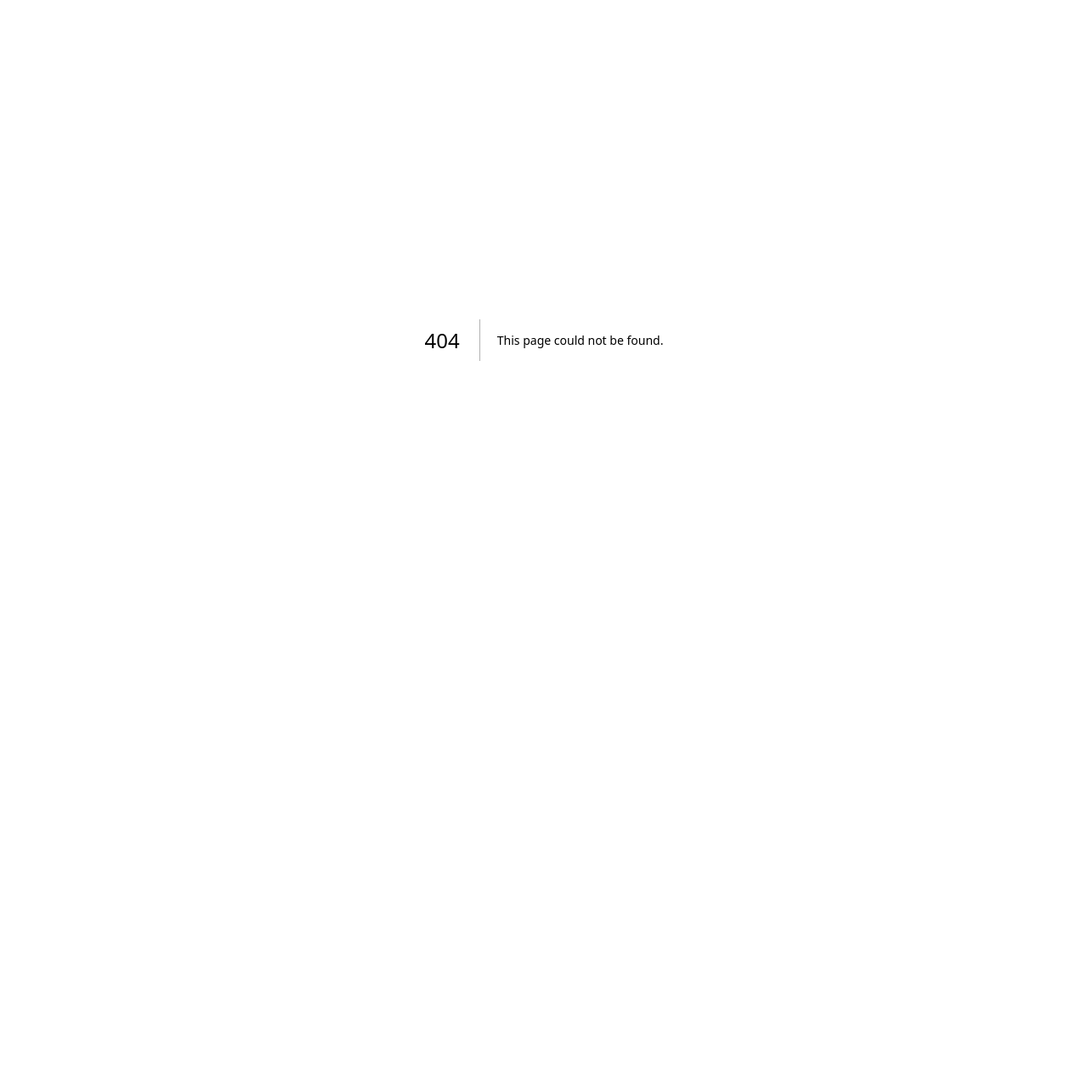
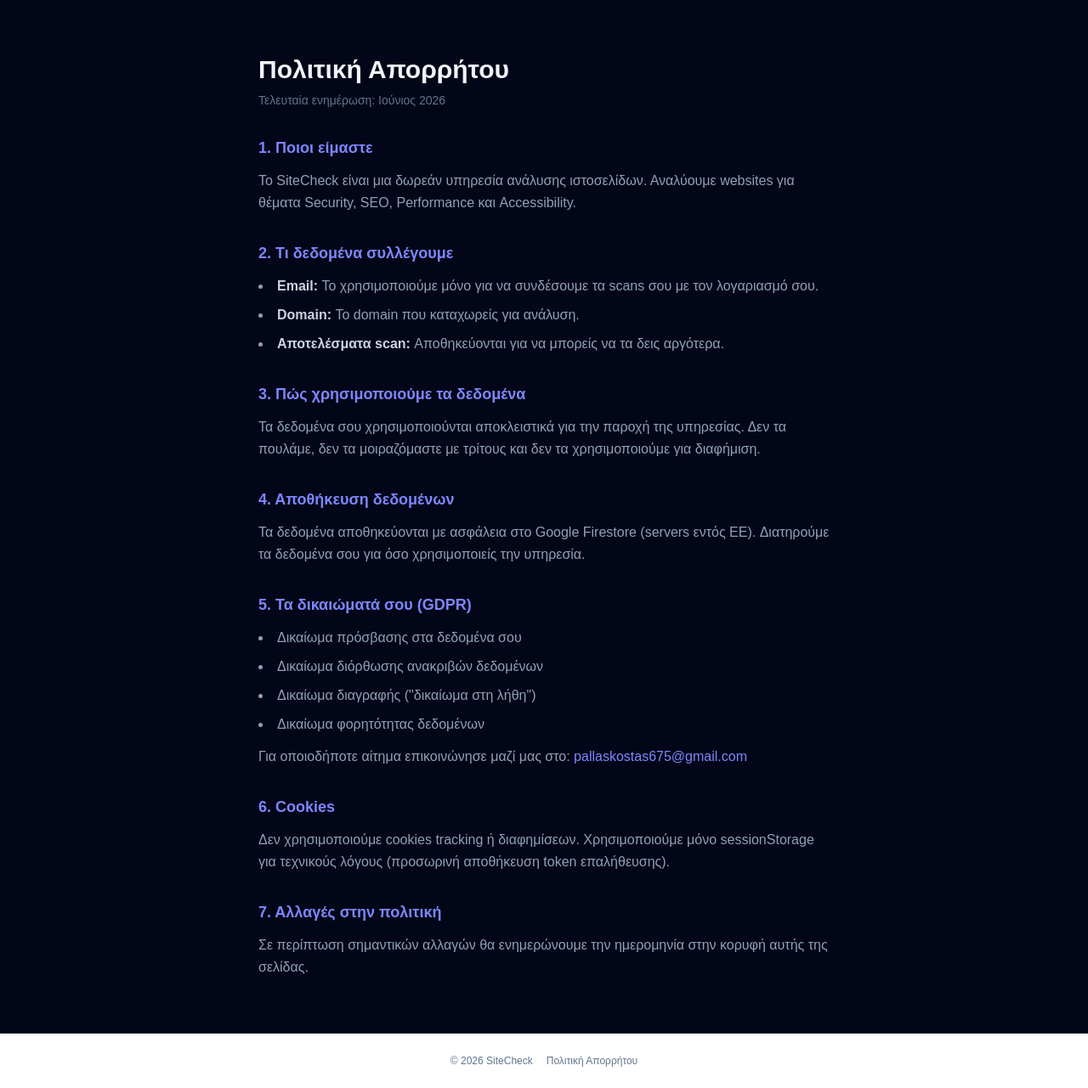
Before and after one commit to Kostaspallas12/sitecheck-gr, a Next.js app: page /privacy in a window 1280 px wide. Before the commit this address had no page. Shown: the whole page at 85% size. Before the commit the page ends 800 px from the top, so only its background shows below. Built offline with nearby package versions, Linux system fonts and the light colour scheme.

Commit message:
Add privacy policy page and footer

```diff
--- a/src/app/layout.tsx
+++ b/src/app/layout.tsx
@@ -27,7 +27,15 @@ export default function RootLayout({
       lang="en"
       className={`${geistSans.variable} ${geistMono.variable} h-full antialiased`}
     >
-      <body className="min-h-full flex flex-col">{children}</body>
+      <body className="min-h-full flex flex-col">
+        <div className="flex-1">{children}</div>
+        <footer className="border-t border-slate-800 py-6 text-center text-xs text-slate-500">
+          <div className="flex items-center justify-center gap-4">
+            <span>© {new Date().getFullYear()} SiteCheck</span>
+            <a href="/privacy" className="hover:text-slate-300 transition">Πολιτική Απορρήτου</a>
+          </div>
+        </footer>
+      </body>
     </html>
   );
 }
--- /dev/null
+++ b/src/app/privacy/page.tsx
@@ -0,0 +1,78 @@
+export default function PrivacyPage() {
+  return (
+    <main className="min-h-screen bg-slate-950 text-slate-100 px-4 py-16">
+      <div className="max-w-2xl mx-auto space-y-8">
+
+        <div>
+          <h1 className="text-3xl font-bold mb-2">Πολιτική Απορρήτου</h1>
+          <p className="text-slate-500 text-sm">Τελευταία ενημέρωση: Ιούνιος 2026</p>
+        </div>
+
+        <section className="space-y-3">
+          <h2 className="text-lg font-semibold text-indigo-400">1. Ποιοι είμαστε</h2>
+          <p className="text-slate-400 leading-relaxed">
+            Το SiteCheck είναι μια δωρεάν υπηρεσία ανάλυσης ιστοσελίδων. Αναλύουμε websites για θέματα
+            Security, SEO, Performance και Accessibility.
+          </p>
+        </section>
+
+        <section className="space-y-3">
+          <h2 className="text-lg font-semibold text-indigo-400">2. Τι δεδομένα συλλέγουμε</h2>
+          <ul className="text-slate-400 leading-relaxed space-y-2 list-disc list-inside">
+            <li><strong className="text-slate-300">Email:</strong> Το χρησιμοποιούμε μόνο για να συνδέσουμε τα scans σου με τον λογαριασμό σου.</li>
+            <li><strong className="text-slate-300">Domain:</strong> Το domain που καταχωρείς για ανάλυση.</li>
+            <li><strong className="text-slate-300">Αποτελέσματα scan:</strong> Αποθηκεύονται για να μπορείς να τα δεις αργότερα.</li>
+          </ul>
+        </section>
+
+        <section className="space-y-3">
+          <h2 className="text-lg font-semibold text-indigo-400">3. Πώς χρησιμοποιούμε τα δεδομένα</h2>
+          <p className="text-slate-400 leading-relaxed">
+            Τα δεδομένα σου χρησιμοποιούνται αποκλειστικά για την παροχή της υπηρεσίας. Δεν τα πουλάμε,
+            δεν τα μοιραζόμαστε με τρίτους και δεν τα χρησιμοποιούμε για διαφήμιση.
+          </p>
+        </section>
+
+        <section className="space-y-3">
+          <h2 className="text-lg font-semibold text-indigo-400">4. Αποθήκευση δεδομένων</h2>
+          <p className="text-slate-400 leading-relaxed">
+            Τα δεδομένα αποθηκεύονται με ασφάλεια στο Google Firestore (servers εντός ΕΕ).
+            Διατηρούμε τα δεδομένα σου για όσο χρησιμοποιείς την υπηρεσία.
+          </p>
+        </section>
+
+        <section className="space-y-3">
+          <h2 className="text-lg font-semibold text-indigo-400">5. Τα δικαιώματά σου (GDPR)</h2>
+          <ul className="text-slate-400 leading-relaxed space-y-2 list-disc list-inside">
+            <li>Δικαίωμα πρόσβασης στα δεδομένα σου</li>
+            <li>Δικαίωμα διόρθωσης ανακριβών δεδομένων</li>
+            <li>Δικαίωμα διαγραφής ("δικαίωμα στη λήθη")</li>
+            <li>Δικαίωμα φορητότητας δεδομένων</li>
+          </ul>
+          <p className="text-slate-400 leading-relaxed">
+            Για οποιοδήποτε αίτημα επικοινώνησε μαζί μας στο:{" "}
+            <a href="mailto:pallaskostas675@gmail.com" className="text-indigo-400 hover:underline">
+              pallaskostas675@gmail.com
+            </a>
+          </p>
+        </section>
+
+        <section className="space-y-3">
+          <h2 className="text-lg font-semibold text-indigo-400">6. Cookies</h2>
+          <p className="text-slate-400 leading-relaxed">
+            Δεν χρησιμοποιούμε cookies tracking ή διαφημίσεων. Χρησιμοποιούμε μόνο sessionStorage
+            για τεχνικούς λόγους (προσωρινή αποθήκευση token επαλήθευσης).
+          </p>
+        </section>
+
+        <section className="space-y-3">
+          <h2 className="text-lg font-semibold text-indigo-400">7. Αλλαγές στην πολιτική</h2>
+          <p className="text-slate-400 leading-relaxed">
+            Σε περίπτωση σημαντικών αλλαγών θα ενημερώνουμε την ημερομηνία στην κορυφή αυτής της σελίδας.
+          </p>
+        </section>
+
+      </div>
+    </main>
+  );
+}
```
